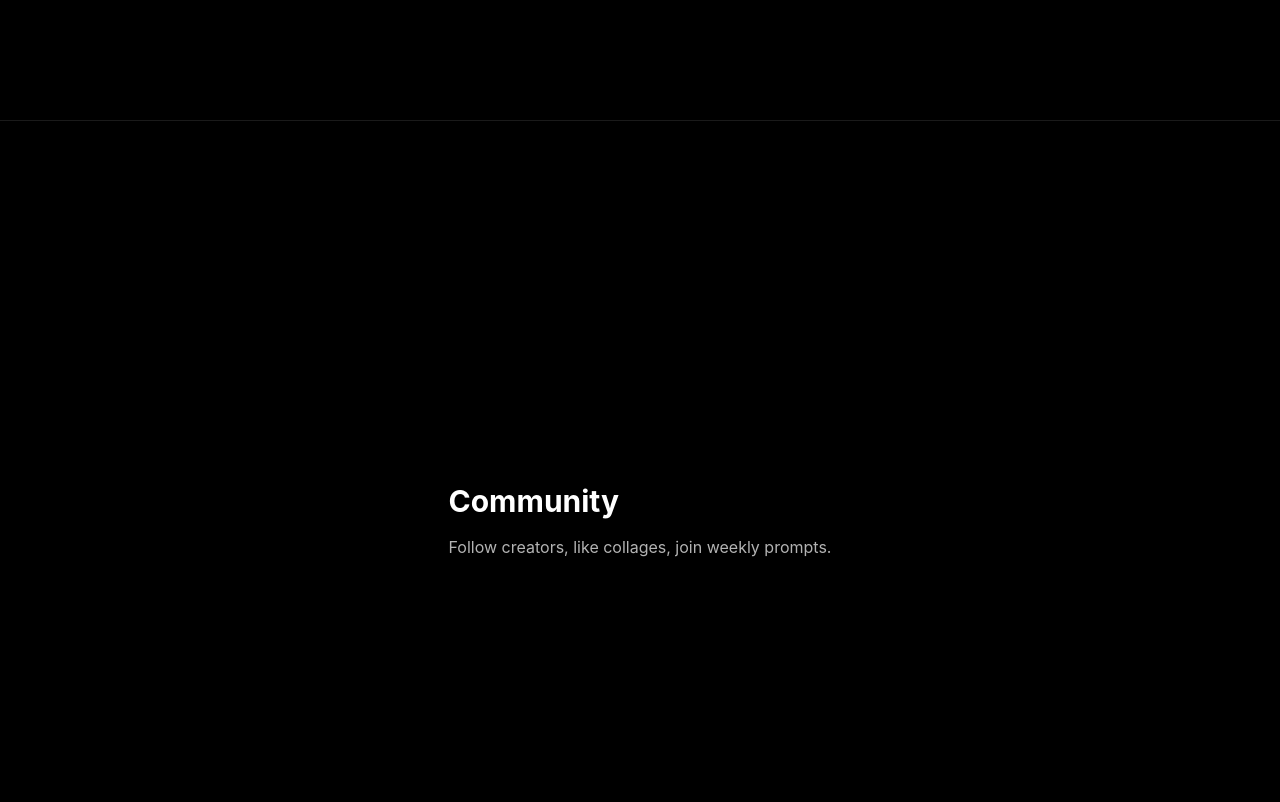
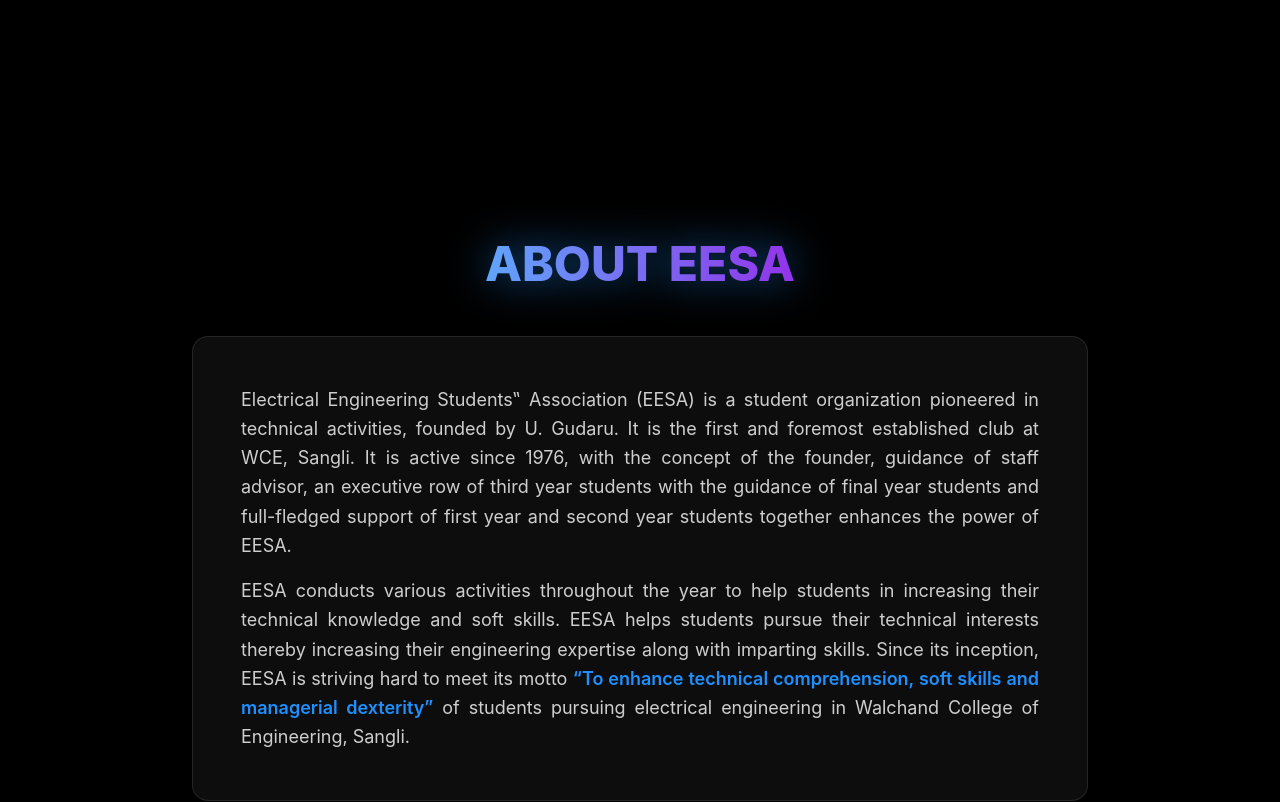
Before and after one commit to nikshaybalki/EESA-Web-Application-, a React (Vite) app: page / in a window 1280 px wide. Shown: the part 2280-3082 px from the top of the page. Built offline with nearby package versions, Linux system fonts and the light colour scheme.

Commit message:
complete the home page fully

```diff
--- a/src/components/ParticlesBackground.jsx
+++ b/src/components/ParticlesBackground.jsx
@@ -1,3 +1,71 @@
+import React from "react"
+import Particles from "react-tsparticles"
+import { loadFull } from "tsparticles"
+
+export default function ParticlesBackground() {
+  const particlesInit = async (engine) => {
+    await loadFull(engine)
+  }
+
+  return (
+    <Particles
+      id="tsparticles"
+      init={particlesInit}
+      style={{
+        position: "fixed",
+        top: 0,
+        left: 0,
+        width: "100%",
+        height: "100%",
+        zIndex: -1,
+      }}
+      options={{
+        background: { color: "#000000" },
+        fpsLimit: 60,
+        particles: {
+          number: { value: 60, density: { enable: true, area: 800 } },
+          color: { value: "#1E90FF" },
+          links: {
+            enable: true,
+            color: "#1E90FF",
+            distance: 120,
+            opacity: 0.4,
+            width: 1,
+          },
+          move: {
+            enable: true,
+            speed: 0.8,
+            direction: "none",
+            outModes: { default: "bounce" },
+          },
+          opacity: {
+            value: 0.6,
+            anim: { enable: true, speed: 1, opacity_min: 0.3 },
+          },
+          size: {
+            value: 2,
+            random: true,
+            anim: { enable: true, speed: 2, size_min: 0.5 },
+          },
+          shape: { type: "circle" },
+        },
+        interactivity: {
+          events: {
+            onHover: { enable: true, mode: "repulse" },
+            onClick: { enable: true, mode: "push" },
+          },
+          modes: {
+            repulse: { distance: 100, duration: 0.4 },
+            push: { quantity: 4 },
+          },
+        },
+        detectRetina: true,
+      }}
+    />
+  )
+}
+
+
 // import React from "react"
 // import Particles from "react-tsparticles"
 // import { loadFull } from "tsparticles"
@@ -20,34 +88,46 @@
 //         zIndex: -1,
 //       }}
 //       options={{
-//         background: { color: "#000000" },
+//         background: {
+//           color: "#000000",
+//         },
 //         fpsLimit: 60,
 //         particles: {
-//           number: { value: 60, density: { enable: true, area: 800 } },
-//           color: { value: "#1E90FF" },
+//           number: { value: 70, density: { enable: true, area: 900 } },
+//           color: { value: ["#1E90FF", "#FF00FF", "#00FFFF"] }, // blue, magenta, cyan
 //           links: {
 //             enable: true,
 //             color: "#1E90FF",
-//             distance: 120,
-//             opacity: 0.4,
-//             width: 1,
+//             distance: 140,
+//             opacity: 0.3,
+//             width: 1.2,
 //           },
 //           move: {
 //             enable: true,
-//             speed: 0.8,
+//             speed: 1.2,
 //             direction: "none",
 //             outModes: { default: "bounce" },
+//             trail: {
+//               enable: true,
+//               length: 5,
+//               fillColor: "#000000",
+//             },
 //           },
 //           opacity: {
-//             value: 0.6,
+//             value: 0.7,
 //             anim: { enable: true, speed: 1, opacity_min: 0.3 },
 //           },
 //           size: {
-//             value: 2,
+//             value: 3,
 //             random: true,
-//             anim: { enable: true, speed: 2, size_min: 0.5 },
+//             anim: { enable: true, speed: 2, size_min: 0.8 },
 //           },
 //           shape: { type: "circle" },
+//           glow: {
+//             enable: true, // custom glow effect
+//             color: "#1E90FF",
+//             blur: 10,
+//           },
 //         },
 //         interactivity: {
 //           events: {
@@ -55,8 +135,8 @@
 //             onClick: { enable: true, mode: "push" },
 //           },
 //           modes: {
-//             repulse: { distance: 100, duration: 0.4 },
-//             push: { quantity: 4 },
+//             repulse: { distance: 120, duration: 0.6 },
+//             push: { quantity: 5 },
 //           },
 //         },
 //         detectRetina: true,
@@ -64,83 +144,3 @@
 //     />
 //   )
 // }
-
-
-import React from "react"
-import Particles from "react-tsparticles"
-import { loadFull } from "tsparticles"
-
-export default function ParticlesBackground() {
-  const particlesInit = async (engine) => {
-    await loadFull(engine)
-  }
-
-  return (
-    <Particles
-      id="tsparticles"
-      init={particlesInit}
-      style={{
-        position: "fixed",
-        top: 0,
-        left: 0,
-        width: "100%",
-        height: "100%",
-        zIndex: -1,
-      }}
-      options={{
-        background: {
-          color: "#000000",
-        },
-        fpsLimit: 60,
-        particles: {
-          number: { value: 70, density: { enable: true, area: 900 } },
-          color: { value: ["#1E90FF", "#FF00FF", "#00FFFF"] }, // blue, magenta, cyan
-          links: {
-            enable: true,
-            color: "#1E90FF",
-            distance: 140,
-            opacity: 0.3,
-            width: 1.2,
-          },
-          move: {
-            enable: true,
-            speed: 1.2,
-            direction: "none",
-            outModes: { default: "bounce" },
-            trail: {
-              enable: true,
-              length: 5,
-              fillColor: "#000000",
-            },
-          },
-          opacity: {
-            value: 0.7,
-            anim: { enable: true, speed: 1, opacity_min: 0.3 },
-          },
-          size: {
-            value: 3,
-            random: true,
-            anim: { enable: true, speed: 2, size_min: 0.8 },
-          },
-          shape: { type: "circle" },
-          glow: {
-            enable: true, // custom glow effect
-            color: "#1E90FF",
-            blur: 10,
-          },
-        },
-        interactivity: {
-          events: {
-            onHover: { enable: true, mode: "repulse" },
-            onClick: { enable: true, mode: "push" },
-          },
-          modes: {
-            repulse: { distance: 120, duration: 0.6 },
-            push: { quantity: 5 },
-          },
-        },
-        detectRetina: true,
-      }}
-    />
-  )
-}
--- a/src/pages/Home.jsx
+++ b/src/pages/Home.jsx
@@ -131,7 +131,7 @@
 
 
       {/* SECTION-3 */}
-      <motion.section
+      {/* <motion.section
         id="section-3"
         className="min-h-screen flex items-center border-t border-white/10 scroll-mt-20"
         initial={{ opacity: 0, y: 40 }}
@@ -145,7 +145,48 @@
             Follow creators, like collages, join weekly prompts.
           </p>
         </div>
-      </motion.section>
+      </motion.section> */}
+
+      {/* ===== SECTION 3: ABOUT EESA ===== */}
+<section
+  id="section-3"
+  className="min-h-screen flex flex-col items-center justify-center px-6 py-20 text-center"
+>
+  {/* Heading */}
+  <h2 className="text-4xl md:text-5xl font-extrabold mb-12 text-transparent bg-clip-text bg-gradient-to-r from-blue-400 to-purple-600 drop-shadow-[0_0_20px_rgba(30,144,255,0.6)]">
+    ABOUT EESA
+  </h2>
+
+  {/* Content Box */}
+  <div className="max-w-4xl bg-white/5 border border-white/10 rounded-2xl p-8 md:p-12 backdrop-blur-md shadow-lg hover:shadow-[0_0_40px_#1E90FF] transition-all duration-500">
+    <p className="text-lg leading-relaxed text-white/80 text-justify">
+      <span className="block mb-4">
+        Electrical Engineering Students‟ Association (EESA) is a student
+        organization pioneered in technical activities, founded by U. Gudaru. It
+        is the first and foremost established club at WCE, Sangli. It is active
+        since 1976, with the concept of the founder, guidance of staff advisor,
+        an executive row of third year students with the guidance of final year
+        students and full-fledged support of first year and second year students
+        together enhances the power of EESA.
+      </span>
+
+      <span className="block">
+        EESA conducts various activities throughout the year to help students in
+        increasing their technical knowledge and soft skills. EESA helps students
+        pursue their technical interests thereby increasing their engineering
+        expertise along with imparting skills. Since its inception, EESA is
+        striving hard to meet its motto{" "}
+        <span className="text-accent font-semibold">
+          “To enhance technical comprehension, soft skills and managerial
+          dexterity”
+        </span>{" "}
+        of students pursuing electrical engineering in Walchand College of
+        Engineering, Sangli.
+      </span>
+    </p>
+  </div>
+</section>
+
     </div>
   )
 }
```
